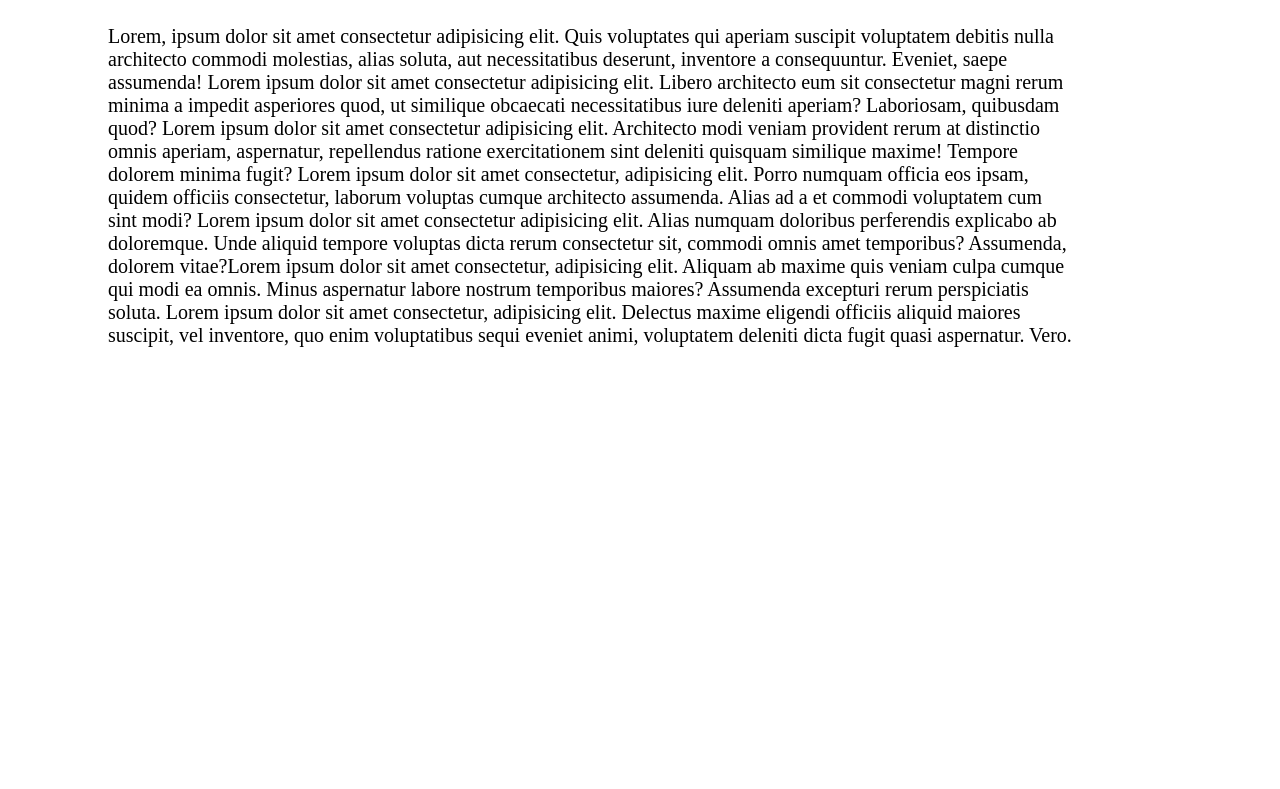
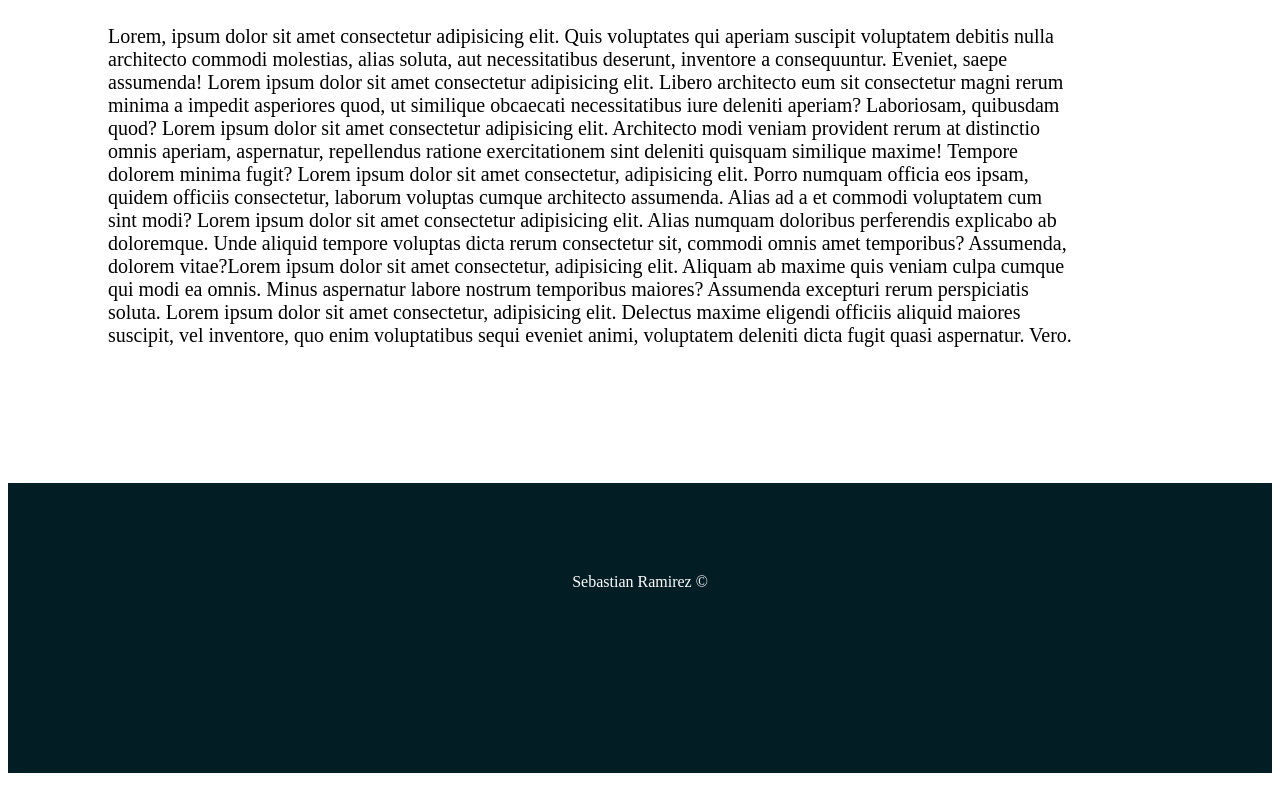
Before and after one commit to SebastianR415/mobile-friendly-practice, a plain HTML site: page index.html in a window 1280 px wide. Shown: the part 1090-1879 px from the top of the page. Before the commit the page ends 1565 px from the top, so only its background shows below. Drawn offline with Linux system fonts and the light colour scheme.

Commit message:
added footer w/ css

```diff
--- a/css/style.css
+++ b/css/style.css
@@ -34,3 +34,10 @@ section{
     text-align: left;
 
 }
+.foot{
+    background-color:rgb(3,29,36) ;
+    text-align: center;
+    height:200px;
+    padding-top:90px;
+    color:white;
+}
--- a/index.html
+++ b/index.html
@@ -30,5 +30,9 @@
         </p>
     </section>
 
+    <footer>
+        <p class="foot">Sebastian Ramirez &copy;</p>
+    </footer>
+
 </body>
 </html>
```
